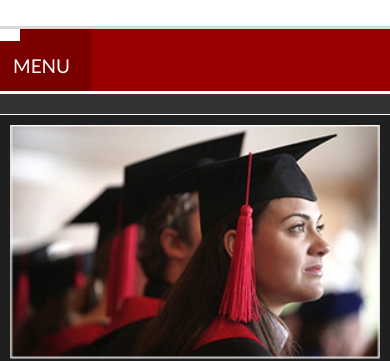
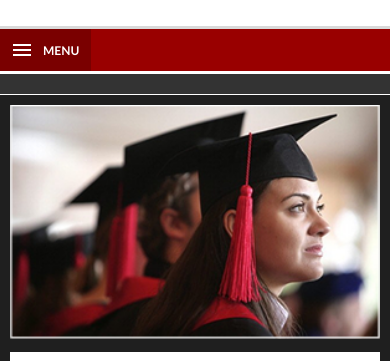
Before and after one commit to MarkCMcConnell/blackboard, a website: page index.html in a window 390 px wide. Shown: the part 96-457 px from the top of the page. Drawn offline with Linux system fonts and the light colour scheme.

Commit message:
Create hamburger icon

```diff
--- a/assets/styles/modules/nav.css
+++ b/assets/styles/modules/nav.css
@@ -6,21 +6,46 @@
 
 .mobile {
   background-color: #7a0000;
-  width: 5.6875rem;
-  display: inline-block;
+  width: 91px;
+  position: relative;
 }
 
 .mobile__icon {
+  height: 12px;
+  width: 18px;
+  position: absolute;
+  top: 50%;
+  left: 13px;
+  transform: translateY(-50%);
+}
+
+.mobile__icon span {
+  position: absolute;
+  left: 0;
+  right: 0;
   background-color: #fff;
-  height: 0.75rem;
-  width: 1.25rem;
-  border-top: 2px solid #fff;
-  border-bottom: 2px solid #fff;
+  height: 2px;
+}
+
+.mobile__icon span:first-of-type {
+  top: 0;
+}
+
+.mobile__icon span:last-of-type {
+  bottom: 0;
+}
+
+.mobile__icon span:nth-of-type(1) {
+  top: 50%;
+  transform: translateY(-50%);
 }
 
 .mobile__text {
+  padding: 15px 11px 13px 43px;
+}
+
+.mobile__text > h2 {
   color: #fff;
-  font-size: 1.1875rem;
-  font-weight: 500;
-  padding: 0.875rem 0.625rem 0.875rem 0.8125rem;
+  font-size: 12px;
+  font-weight: 900;
 }
--- a/index.html
+++ b/index.html
@@ -15,8 +15,14 @@
     </header>
     <nav class="nav">
       <div class="mobile">
-        <div class="mobile__icon"></div>
-        <h2 class="mobile__text">MENU</h2>
+        <div class="mobile__icon">
+          <span></span>
+          <span></span>
+          <span></span>
+        </div>
+        <div class="mobile__text">
+          <h2>MENU</h2>
+        </div>
       </div>
     </nav>
     <!-- Carousel for tablet and above -->
```
